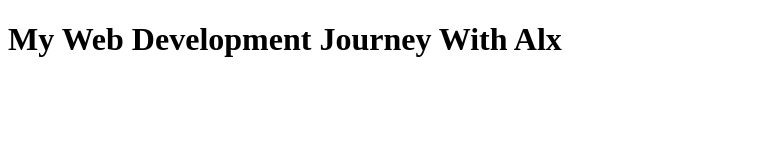
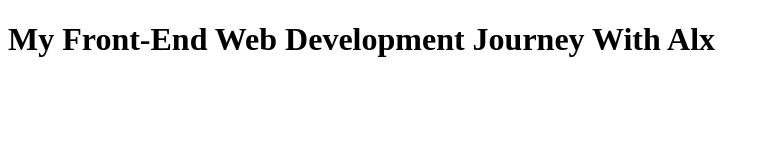
Before and after one commit to Desmond-Obiazor/My_First_Portfolio, a plain HTML site: page html_basic/base_index.html in a window 1280 px wide. Shown: the whole page, without its empty margins (0-770 px from the left). Drawn offline with Linux system fonts and the light colour scheme.

Commit message:
added base_index.html file

```diff
--- a/html_basic/base_index.html
+++ b/html_basic/base_index.html
@@ -3,9 +3,9 @@
 <head>
     <meta charset="UTF-8">
     <meta name="viewport" content="width=device-width, initial-scale=1.0">
-    <title>My Web Development Journey</title>
+    <title>Software development</title>
 </head>
 <body>
-<h1>My Web Development Journey With Alx</h1>
+<h1>My Front-End Web Development Journey With Alx</h1>
 </body>
 </html>
```
